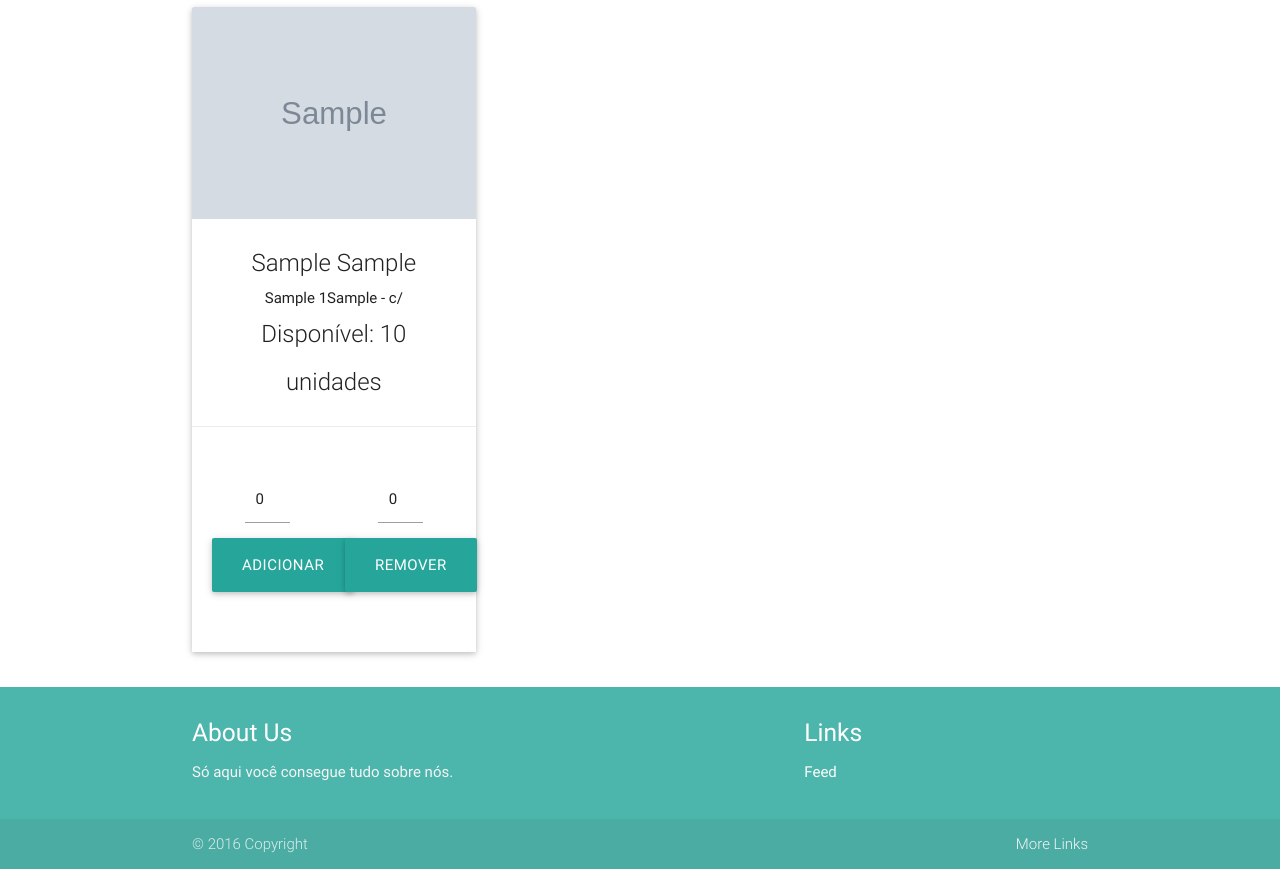
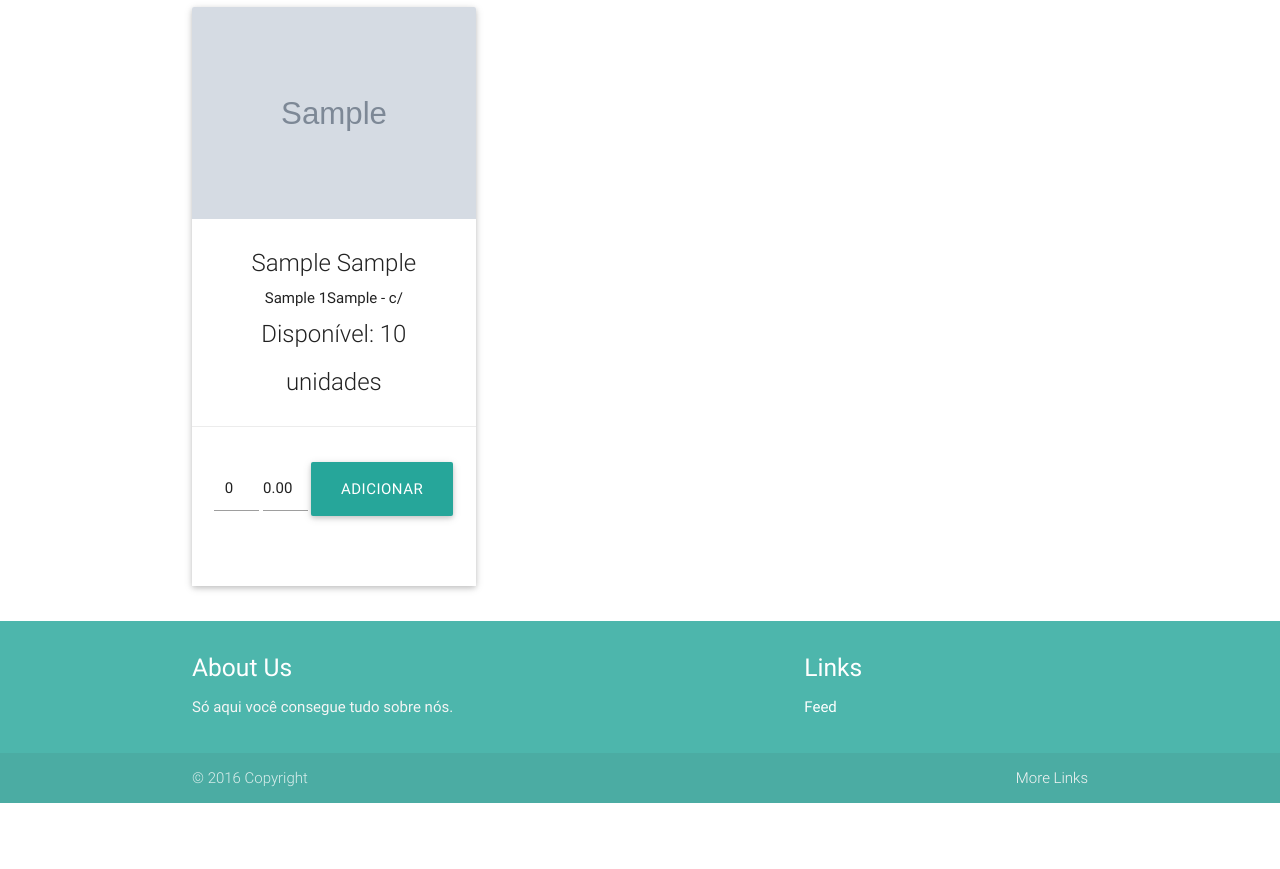
Before and after one commit to DAS2016-1/myStock, a Django app: page /products/ in a window 1280 px wide. Shown: the part 110-979 px from the top of the page. After the commit the page ends 913 px from the top, so only its background shows below. Run offline with Django 3.2, Linux system fonts and the light colour scheme; tables that the repository leaves empty hold one stand-in row (values such as "Sample post"); grey boxes marked "Sample" are stand-in pictures; some libraries are stand-ins or nearby versions.

Commit message:
Adding total investment field

```diff
--- a/products/models.py
+++ b/products/models.py
@@ -49,6 +49,7 @@ class Package(models.Model):
 class Item(models.Model):
     item_name = models.ForeignKey(Product)
     item_price = models.DecimalField(max_digits=5, decimal_places=2, default=000.00)
+    item_total_investment = models.DecimalField(max_digits=10, decimal_places=2)
     item_capacity = models.ForeignKey(Capacity)
     item_measure = models.ForeignKey(Measure)
     item_volume = models.ForeignKey(Volume)
@@ -58,13 +59,16 @@ class Item(models.Model):
     minimum_quantity = models.PositiveIntegerField(default=5)
     item_image_link = models.CharField(max_length=500)
 
-    def increase_quantity(self, qtd):
+    def increase_quantity(self, qtd, price):
         self.available_quantity += qtd
+        self.item_price = price
+        self.item_total_investment += self.item_price * qtd
         return self.available_quantity
 
-    def decrease_quantity(self, qtd):
+    def decrease_quantity(self, qtd, price):
         if (self.available_quantity - qtd) > 0:
             self.available_quantity -= qtd
+            self.item_total_investment -= price * qtd
         else:
             self.available_quantity = 0
         return self.available_quantity
--- a/products/templates/products/detail.html
+++ b/products/templates/products/detail.html
@@ -18,25 +18,12 @@
           <div class=" row">
             <form method="POST" action="{%url "products:increase_quantity"%}">
               {% csrf_token %}
-              <div class="col s6">
+              <div class="col s12">
                 <div class="row">
-                  <div class="input-field col s12">
                     <input type="hidden" name="id_item" value="{{i.id}}">
                     <input class="center-align" type="number" min="0" step="1" name="quantity" value="0" style="width: 45px;">
+                    <input class="center-align" type="number" min="0" step="any" name="price" value="0.00" style="width: 45px;">
                     <button class="waves-effect waves-light btn-large" type="submit" name="action">Adicionar</button>
-                  </div>
-                </div>
-              </div>
-            </form>
-            <form method="POST" action="{%url "products:decrease_quantity"%}">
-              {% csrf_token %}
-              <div class="col s6">
-                <div class="row">
-                  <div class="input-field col s12">
-                    <input type="hidden" name="id_item" value="{{i.id}} ">
-                    <input class="center-align" type="number" min="0" step="1" name="quantity" value="0" style="width: 45px;">
-                    <button class="waves-effect waves-light btn-large" type="submit" name="action">Remover</button>
-                  </div>
                 </div>
               </div>
             </form>
--- a/products/views.py
+++ b/products/views.py
@@ -2,6 +2,7 @@ from django.http import HttpResponse
 from django.shortcuts import render, redirect
 from django.core.urlresolvers import reverse
 from products.models import *
+from decimal import Decimal
 
 def index(request):
     itens = Item.objects.all
@@ -12,8 +13,9 @@ def increase_quantity(request):
     if form:
         id_item = form.get("id_item")
         qtd = int(form.get("quantity"))
+        price = Decimal(form.get("price"))
         item = Item.objects.get(id=id_item)
-        item.available_quantity = item.increase_quantity(qtd)
+        item.available_quantity = item.increase_quantity(qtd, price)
         item.save()
     return redirect(reverse("products:index"))
 
@@ -22,7 +24,8 @@ def decrease_quantity(request):
     if form:
         id_item = form.get("id_item")
         qtd = int(form.get("quantity"))
+        price = Decimal(form.get("price"))
         item = Item.objects.get(id=id_item)
-        item.available_quantity = item.decrease_quantity(qtd)
+        item.available_quantity = item.decrease_quantity(qtd, price)
         item.save()
     return redirect(reverse("products:index"))
```
Also changed, not shown: products/migrations/0003_item_item_total_investment.py (added).
